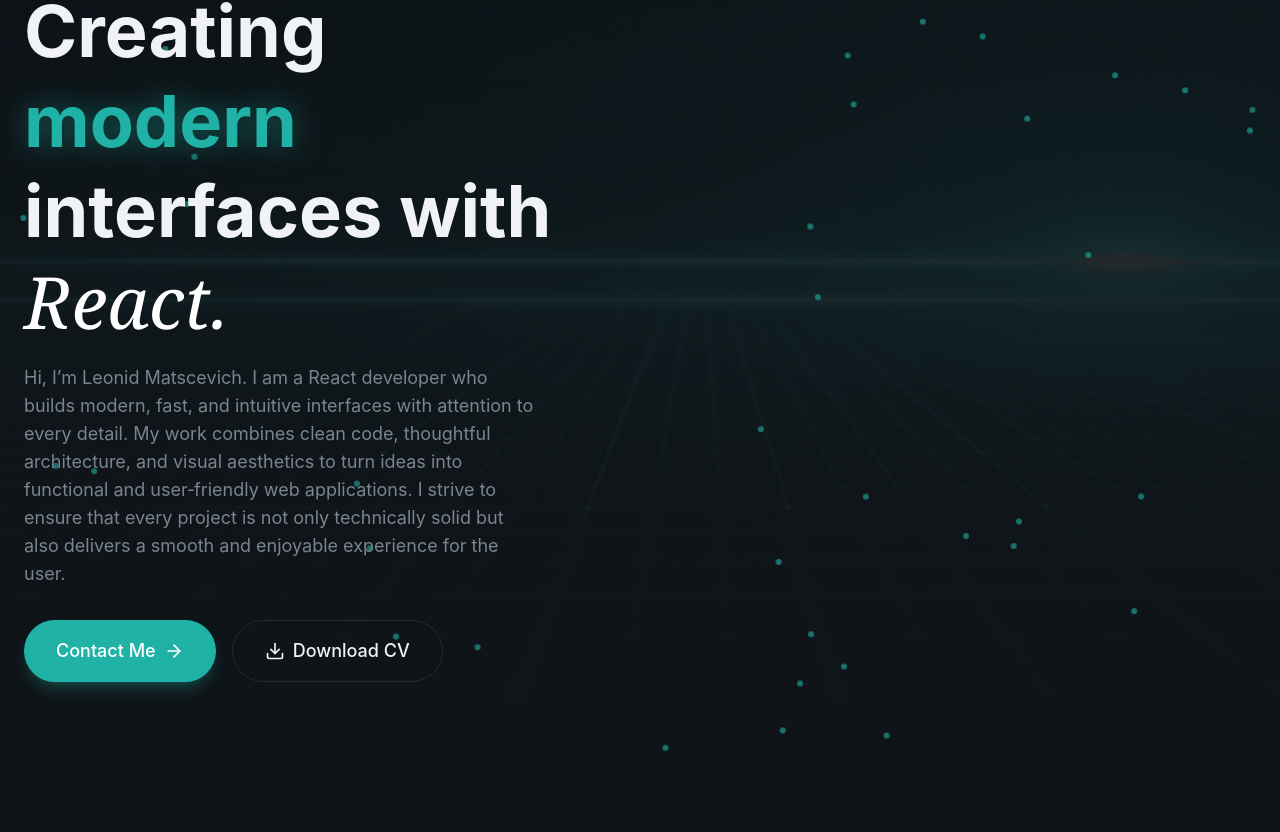
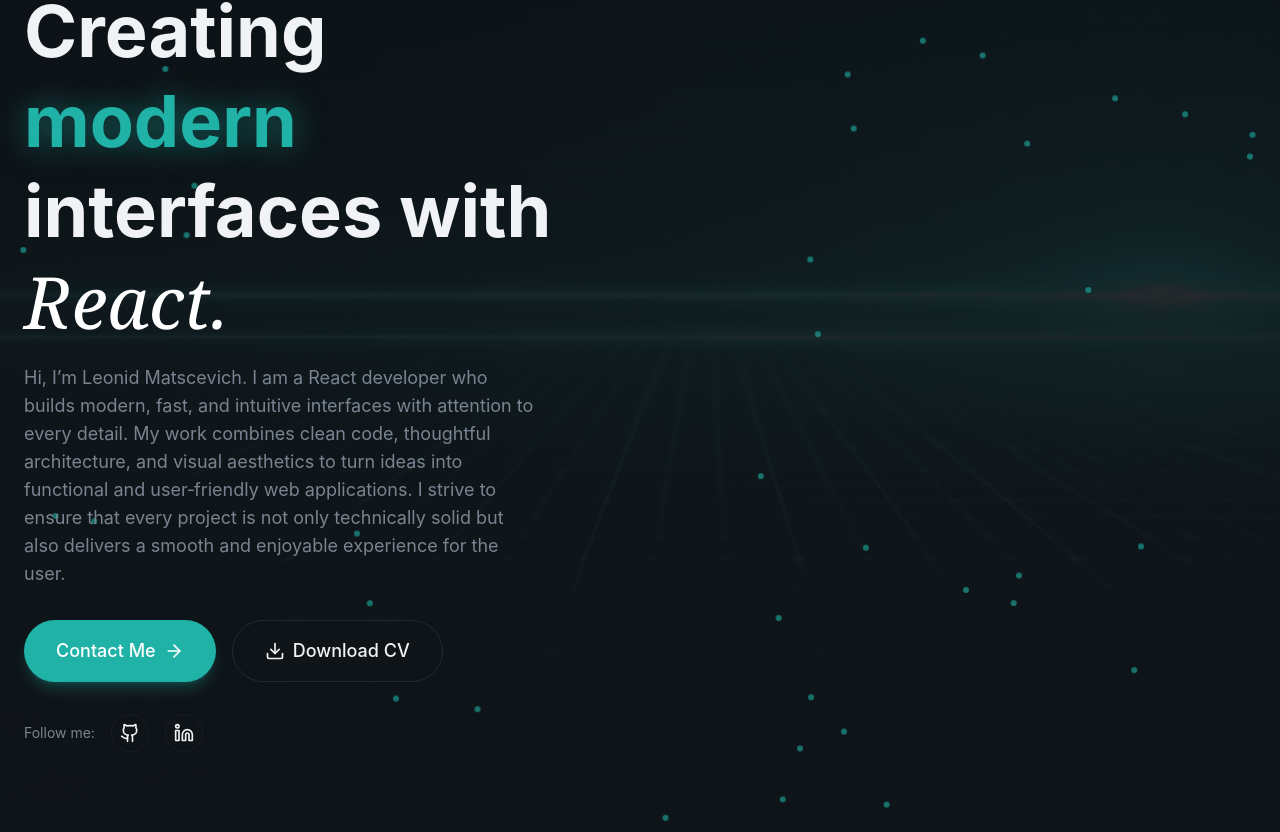
Before and after one commit to SpiriT-L/cv-portfolio, a React (Vite) app: page / in a window 1280 px wide. Shown: the part 212-1044 px from the top of the page. Before the commit the page ends 974 px from the top, so only its background shows below. Built offline with nearby package versions, Linux system fonts and the light colour scheme.

Commit message:
feat: add FollowMe component to Hero section

```diff
--- /dev/null
+++ b/src/components/FollowMe.tsx
@@ -0,0 +1,29 @@
+import { Github, Linkedin } from 'lucide-react';
+import React from 'react';
+
+export const FollowMe = () => {
+  return (
+    <>
+      <div className='flex items-center gap-4 animate-fade-in animation-delay-400'>
+        <span className='text-sm text-muted-foreground'>Follow me: </span>
+        {[
+          { icon: Github, href: 'https://github.com/SpiriT-L' },
+          {
+            icon: Linkedin,
+            href: 'https://www.linkedin.com/in/m-leonid/',
+          },
+        ].map((social, index) => (
+          <a
+            key={index}
+            href={social.href}
+            target='_blank'
+            rel='noopener noreferrer'
+            className='p-2 rounded-full glass hover:bg-primary/10 hover:text-primary transition-all duration-300'
+          >
+            <social.icon className='w-5 h-5' />
+          </a>
+        ))}
+      </div>
+    </>
+  );
+};
--- a/src/section/Hero.tsx
+++ b/src/section/Hero.tsx
@@ -1,5 +1,6 @@
 import { AnimationButton } from '@/components/AnimationButton';
 import { Button } from '@/components/Button';
+import { FollowMe } from '@/components/FollowMe';
 import { ArrowRight } from 'lucide-react';
 import { useMemo } from 'react';
 
@@ -80,6 +81,7 @@
               </Button>
               <AnimationButton />
             </div>
+            <FollowMe />
           </div>
           {/* right column content */}
         </div>
```
